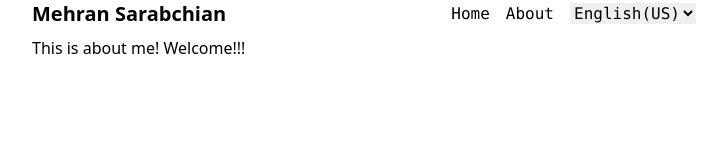
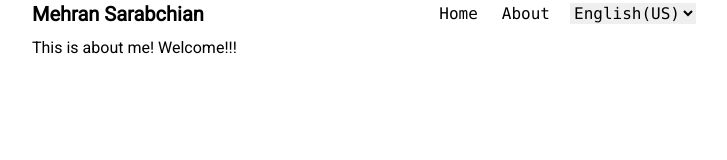
Before and after one commit to mesrbn/mehran-profile, a Nuxt app: page /about in a window 1280 px wide. Shown: the top 160 px of the page, without its empty margins (280-1007 px from the left). Built offline with nearby package versions, Linux system fonts and the light colour scheme.

Commit message:
crearing a component and applying SEO

```diff
--- /dev/null
+++ b/components/menu.vue
@@ -0,0 +1,36 @@
+<template>
+  <nav class="font-mono">
+    <ul class="flex space-x-4">
+      <li>
+        <NuxtLink :to="localPath('/')" class="link">Home</NuxtLink>
+      </li>
+      <li>
+        <NuxtLink :to="localPath('/about')" class="link">About</NuxtLink>
+      </li>
+      <li>
+        <select v-model="language">
+          <option v-for="item in locales" :key="item" :value="item.code">
+            {{ item.name }}
+          </option>
+        </select>
+      </li>
+    </ul>
+  </nav>
+</template>
+
+<style scoped>
+.link {
+  @apply p-1 hover:bg-gray-200;
+}
+</style>
+
+<script setup>
+const { locales, locale, setLocale } = useI18n();
+const localPath = useLocalePath();
+const language = computed({
+  get: () => locale.value,
+  set: (value) => {
+    setLocale(value);
+  },
+});
+</script>
--- a/layouts/default.vue
+++ b/layouts/default.vue
@@ -9,23 +9,7 @@
           >Mehran Sarabchian</NuxtLink
         >
       </div>
-      <nav class="font-mono">
-        <ul class="flex space-x-4">
-          <li>
-            <NuxtLink :to="localPath('/')">Home</NuxtLink>
-          </li>
-          <li>
-            <NuxtLink :to="localPath('/about')">About</NuxtLink>
-          </li>
-          <li>
-            <select v-model="language">
-              <option v-for="item in locales" :key="item" :value="item.code">
-                {{ item.name }}
-              </option>
-            </select>
-          </li>
-        </ul>
-      </nav>
+      <Menu />
     </header>
     <main class="p-2">
       <slot />
@@ -34,6 +18,20 @@
 </template>
 
 <script setup>
+useHead({
+  titleTemplate: "%s - Mehran Sarabchian",
+  link: [
+    {
+      rel: "preconnect",
+      href: "https://fonts.googleapis.com",
+    },
+    {
+      rel: "stylesheet",
+      href: "https://fonts.googleapis.com/css2?family=Roboto&display=swap",
+      crossorigin: "",
+    },
+  ],
+});
 const { locales, locale, setLocale } = useI18n();
 const localPath = useLocalePath();
 const language = computed({
@@ -43,3 +41,9 @@ const language = computed({
   },
 });
 </script>
+
+<style>
+body {
+  font-family: "Roboto";
+}
+</style>
--- a/pages/about.vue
+++ b/pages/about.vue
@@ -4,5 +4,8 @@
 
 <script setup>
 import { useI18n } from "vue-i18n";
+useHead({
+  title: "About",
+});
 const { t } = useI18n();
 </script>
--- a/pages/index.vue
+++ b/pages/index.vue
@@ -1,3 +1,31 @@
 <template>
   <div>This is the main page!</div>
 </template>
+
+<script setup>
+useSeoMeta({
+  title: "Home Page",
+  description: "Mehran Sarabchian Home Page",
+  ogTitle: "Irade Main Page",
+  ogDescription: "Irade is a software company",
+  ogImage: "[og:image]",
+  ogUrl: "[og:url]",
+  twitterTitle: "Main Page",
+  twitterDescription: "[twitter:description]",
+  twitterImage: "[twitter:image]",
+  twitterCard: "summary",
+});
+
+useHead({
+  htmlAttrs: {
+    lang: "en",
+  },
+  link: [
+    {
+      rel: "icon",
+      type: "image/png",
+      href: "/favicon.png",
+    },
+  ],
+});
+</script>
```
